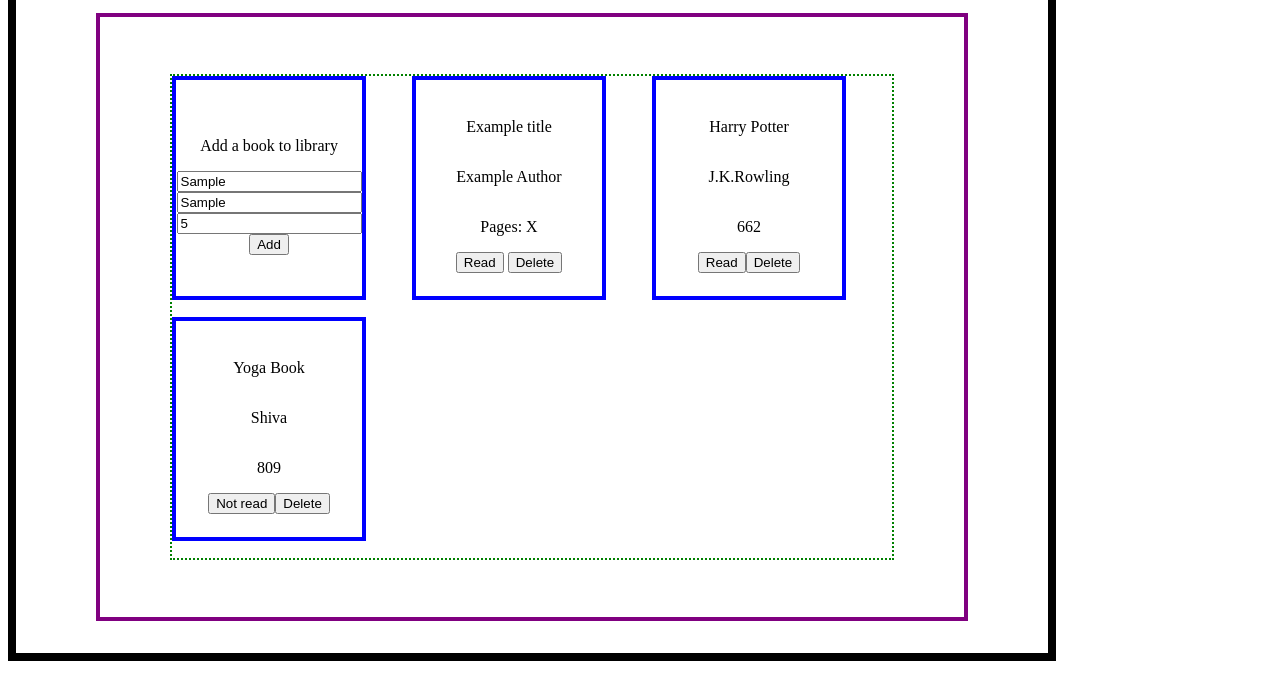
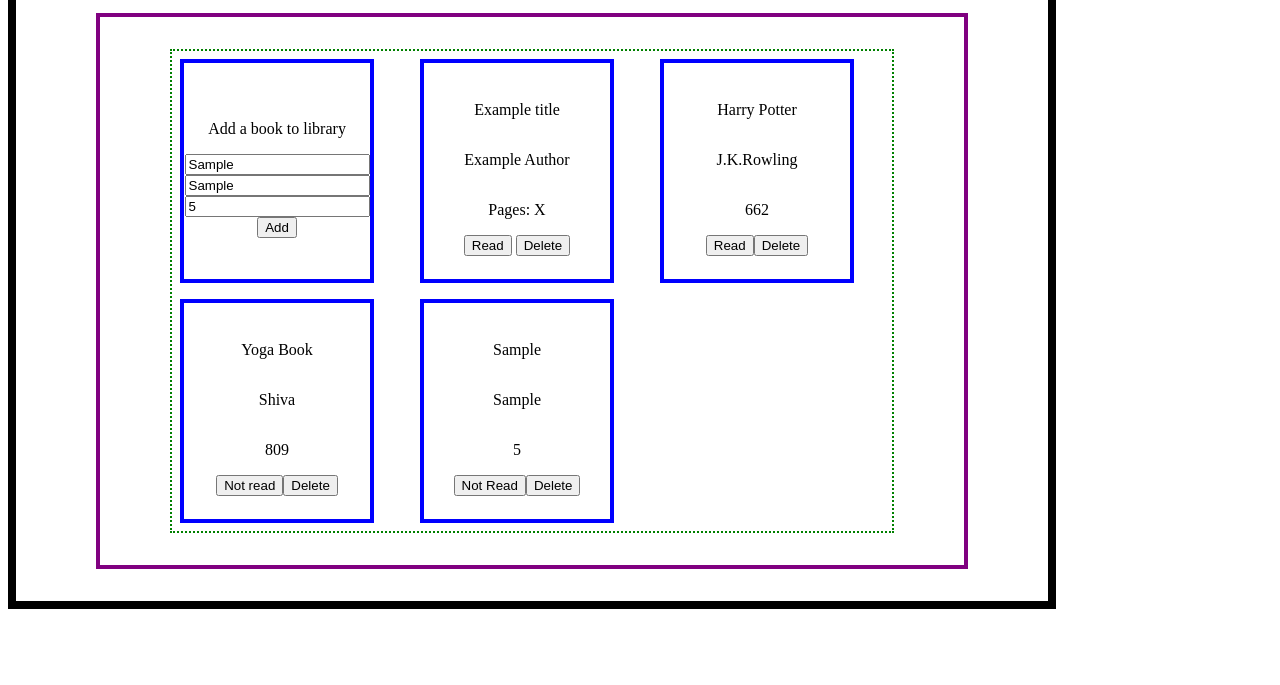
Before and after one commit to teshyp/bookLibrary, a plain HTML site: page index.html in a window 1280 px wide. Both pictures are taken after typing "Sample", "Sample", "5" into the empty fields and a click on the button "Add". Shown: the part 115-800 px from the top of the page. Drawn offline with Linux system fonts and the light colour scheme.

Commit message:
Feature added: add new book

```diff
--- a/app.css
+++ b/app.css
@@ -3,7 +3,7 @@
     flex-direction: column;
     align-items: center;
     justify-content: space-around;
-    height: 90vh;
+    height: 100%;
     width: 1000px;
     border: solid black 0.5rem;
     padding: 1rem;
@@ -50,6 +50,7 @@
     justify-content: center;
     align-items: center;
     padding: 0.5rem;
+    margin: 0.5rem;
 }
 
 
--- a/app.js
+++ b/app.js
@@ -1,8 +1,8 @@
 //Get Elements
 const libList = document.getElementById("library-list");
 const firstCard = document.getElementById("first-card");
+const addBtn = document.getElementById("add");
 
-// Event listeners
 
 // Library object
 
@@ -33,7 +33,43 @@ function Book(title, author, pages, read) {
 // Function to create book using input data
 function addBookToLibrary(title, author, pages, read) {
     let newBook = new Book(title, author, pages, read);
-    myLibrary.push(newBook)
+    myLibrary.push(newBook);
+    printSingleBook()
+    console.log(newBook)
+}
+
+function printSingleBook() {
+    const cardDiv = document.createElement("div");
+    cardDiv.classList.add("individual-card");
+    libList.appendChild(cardDiv);
+
+    let newTitleP = document.createElement("p");
+    newTitleP.innerText = myLibrary[i].title;
+    cardDiv.appendChild(newTitleP)
+
+    let newAuthorP = document.createElement("p");
+    newAuthorP.innerText = myLibrary[i].author;
+    cardDiv.appendChild(newAuthorP)
+
+    let pagesNo = document.createElement("p");
+    pagesNo.innerText = myLibrary[i].pages;
+    cardDiv.appendChild(pagesNo)
+
+    let btnSpan = document.createElement("span");
+    cardDiv.appendChild(btnSpan)
+
+    let readBtn = document.createElement("button");
+    readBtn.innerHTML = myLibrary[i].read;
+    readBtn.classList.add("read-btn");
+    readBtn.value = "not-read"
+    btnSpan.appendChild(readBtn);
+
+    let newDelBtn = document.createElement("button");
+    newDelBtn.innerHTML = "Delete";
+    newDelBtn.classList.add("delete-btn")
+    btnSpan.appendChild(newDelBtn);
+
+    console.log(myLibrary[i]);
 }
 
 // Function to display books in library
@@ -77,7 +113,16 @@ function printBooks() {
 
 printBooks()
 
-// Add a “NEW BOOK” button that brings up a form allowing users to input the details for the new book: author, title, number of pages, whether it’s been read and anything else you might want.
+//Adding new books to library
+addBtn.addEventListener("click", function () {
+    const bookTitle = document.getElementById("bookTitle").value;
+    const bookAuthor = document.getElementById("bookAuthor").value;
+    const bookPages = document.getElementById("bookPages").value;
+    addBookToLibrary(bookTitle, bookAuthor, bookPages, "Not Read");
+
+})
+
+
 // Add a button on each book’s display to remove the book from the library.
 // You will need to associate your DOM elements with the actual book objects in some way. One easy solution is giving them a data-attribute that corresponds to the index of the library array.
 // Add a button on each book’s display to change its read status. - To facilitate this you will want to create the function that toggles a book’s read status on your Book prototype instance.
--- a/index.html
+++ b/index.html
@@ -29,10 +29,10 @@
                 <label for="bookAuthor"> </label>
                 <input type="text" id="bookAuthor" name="bookAuthor" placeholder="Author Name" required>
 
-                <label for="bookTitle"> </label>
-                <input type="number" id="bookTitle" name="bookTitle" placeholder="No of pages" required>
+                <label for="bookPages"> </label>
+                <input type="number" id="bookPages" name="bookPages" placeholder="No of pages" required>
 
-                <button class="add"> Add </button>
+                <button id="add"> Add </button>
 
                     </div>
 
```
